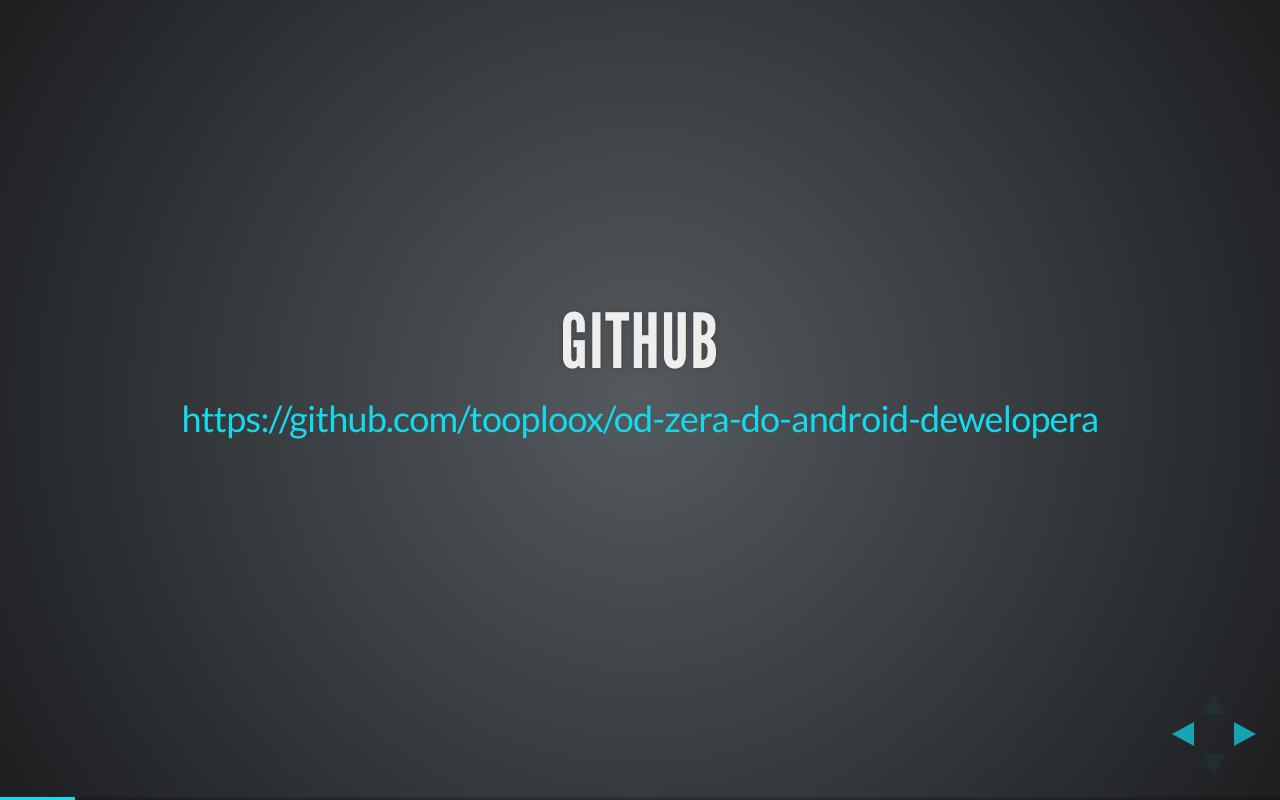
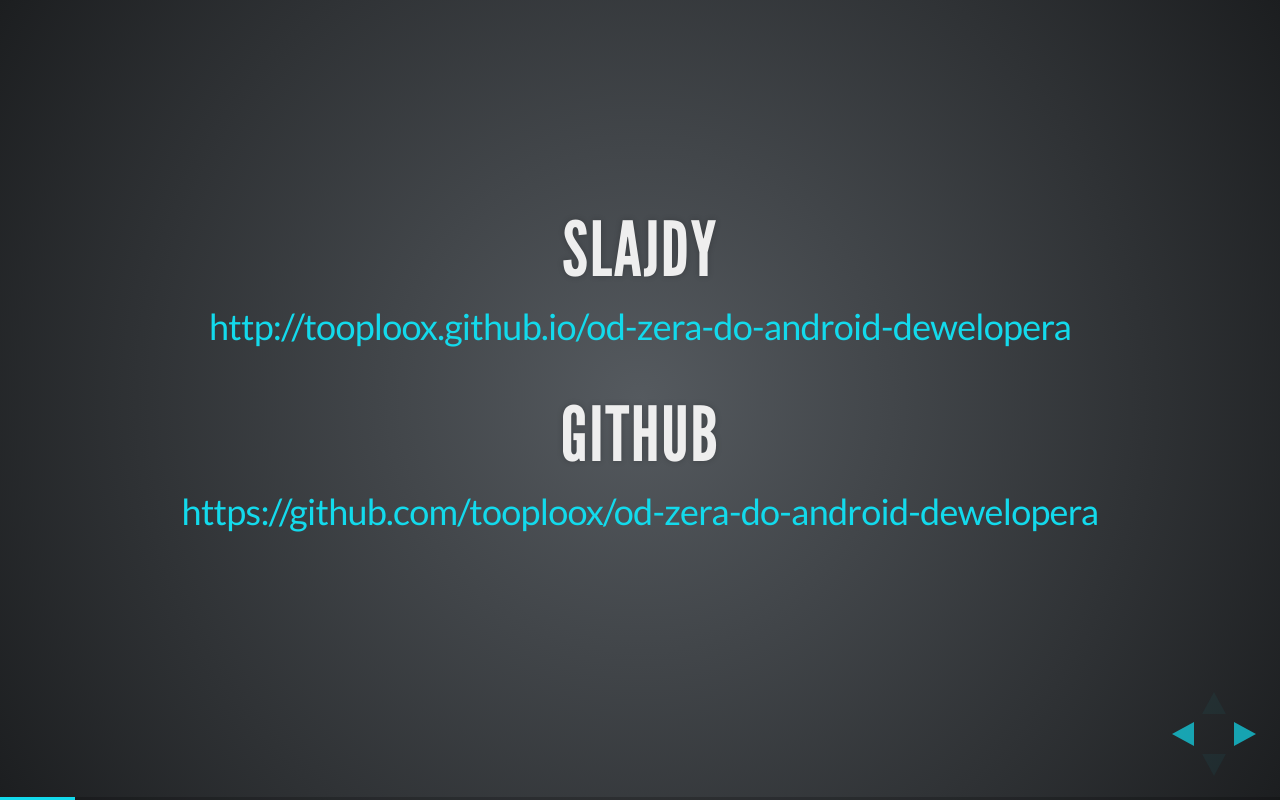
Before and after one commit to tooploox/od-zera-do-android-dewelopera, a plain HTML site: page index.html in a window 1280 px wide. Both pictures are taken after a click on the element 1251 px from the left and 734 px from the top of the page. Drawn offline with Linux system fonts and the light colour scheme.

Commit message:
Added a link to slides.

```diff
--- a/index.html
+++ b/index.html
@@ -47,6 +47,9 @@
 				</section>
 
 				<section>
+					<h2>Slajdy</h2>
+					<p><a href="http://tooploox.github.io/od-zera-do-android-dewelopera">http://tooploox.github.io/od-zera-do-android-dewelopera</a></p>
+					<br/>
 					<h2>GitHub</h2>
 					<p><a href="https://github.com/tooploox/od-zera-do-android-dewelopera">https://github.com/tooploox/od-zera-do-android-dewelopera</a></p>
 				</section>
```
